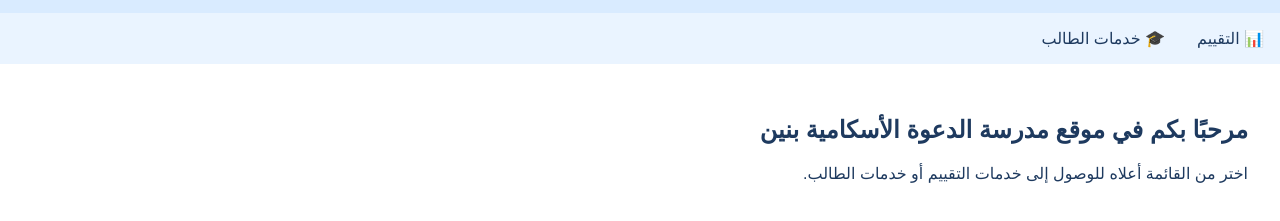
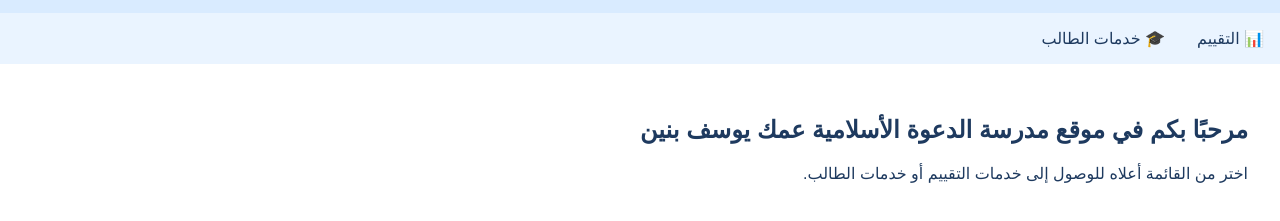
Before and after one commit to yoyoyasser9900/Alda3wa-alaslamyaboys, a plain HTML site: page index.html in a window 1280 px wide. Shown: the part 47-268 px from the top of the page. Drawn offline with Linux system fonts and the light colour scheme.

Commit message:
Update index.html

```diff
--- a/index.html
+++ b/index.html
@@ -37,7 +37,7 @@
     </div>
   </nav>
   <main>
-    <h2>مرحبًا بكم في موقع مدرسة الدعوة الأسكامية بنين</h2>
+    <h2>مرحبًا بكم في موقع مدرسة الدعوة الأسلامية عمك يوسف  بنين</h2>
     <p>اختر من القائمة أعلاه للوصول إلى خدمات التقييم أو خدمات الطالب.</p>
   </main>
 </body>
```
